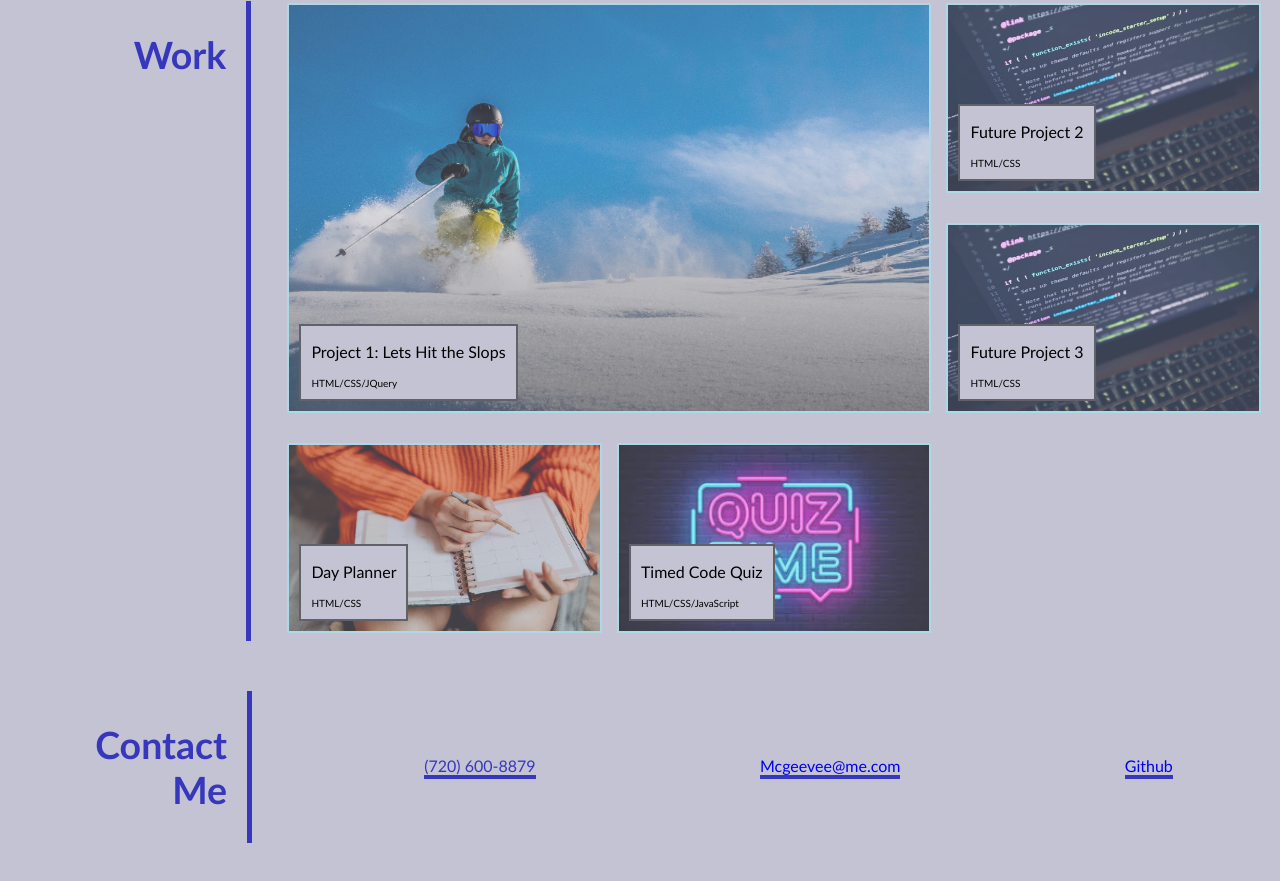
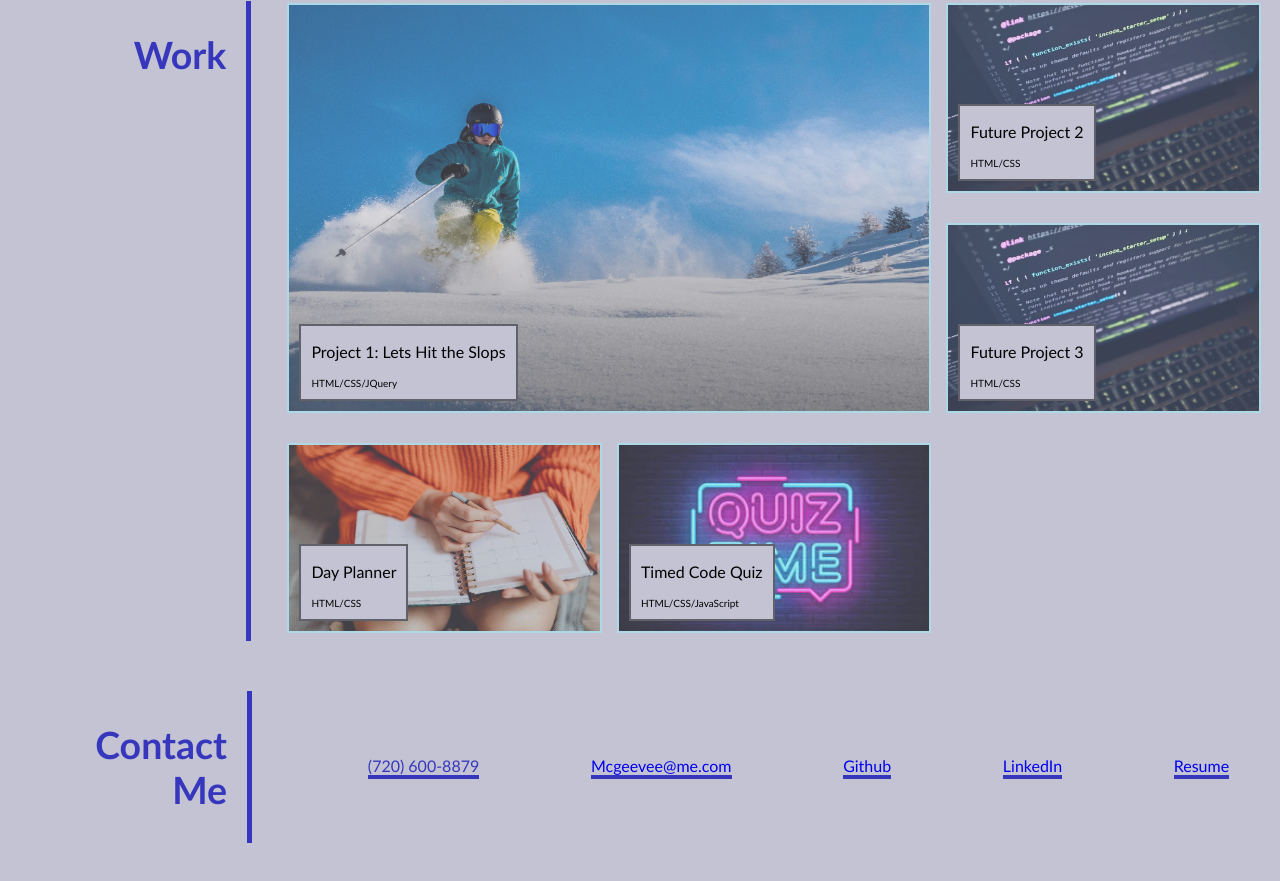
Before and after one commit to mcgeevee/Portfolio1, a plain HTML site: page index.html in a window 1280 px wide. Shown: the part 1360-2241 px from the top of the page. Drawn offline with Linux system fonts and the light colour scheme; files whose address does not match are found by name.

Commit message:
add files

```diff
--- a/index.html
+++ b/index.html
@@ -123,6 +123,8 @@
                 <li>(720) 600-8879</li>
                 <li><a href="mailto:mcgeevee@me.com">Mcgeevee@me.com</a></li>
                 <li><a href="https://github.com/mcgeevee/" target="_blank">Github</a></li>
+                <li><a href="https://www.linkedin.com/in/erincolwell/">LinkedIn</a></li>
+                <li><a href="./assets/images/ErinResume.pdf">Resume</a></li>
             </ul>
         </div>
     </section>
```
Also changed, not shown: 1 other file.
